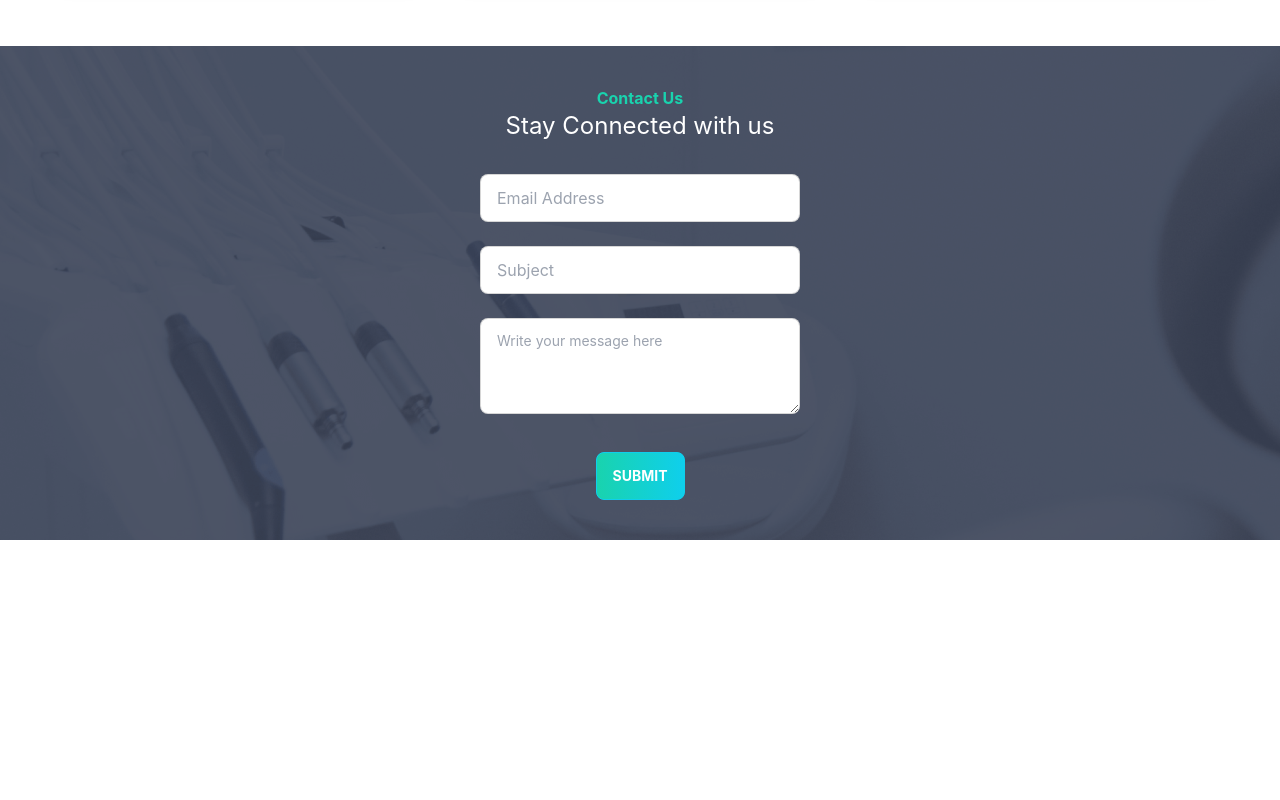
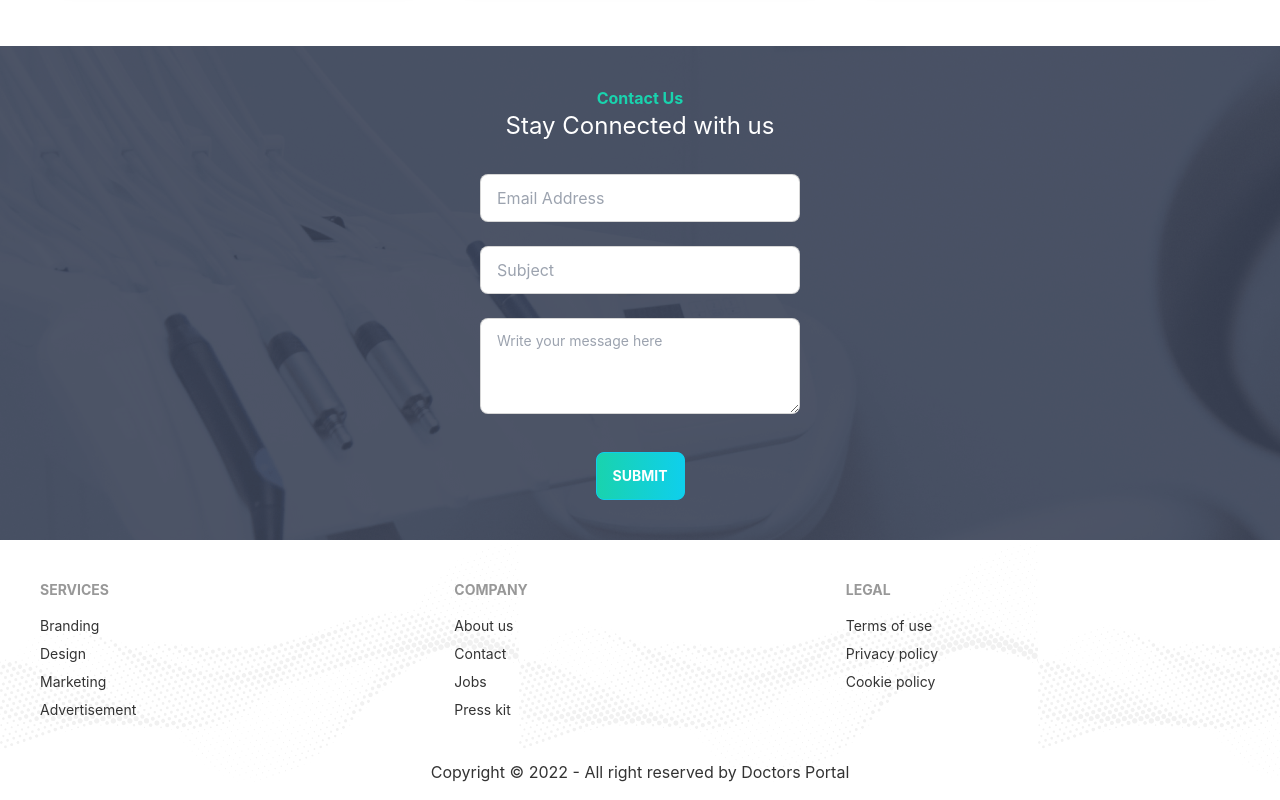
Before and after one commit to Zahid-BM/doctors-portal-client, a React (Create React App) app: page / in a window 1280 px wide. Shown: the part 3330-4130 px from the top of the page. Before the commit the page ends 3950 px from the top, so only its background shows below. Built offline with nearby package versions, Linux system fonts and the light colour scheme.

Commit message:
Alhamdulillah footer done and all homepage done

```diff
--- /dev/null
+++ b/src/pages/Home/Footer.js
@@ -0,0 +1,40 @@
+import React from 'react';
+import footer from '../../assets/images/footer.png';
+
+const Footer = () => {
+    const year = new Date().getFullYear(); /* dynamic year */
+    return (
+        <footer style={{
+            background: `url(${footer})`,
+            backgroundSize: 'contain'
+        }} >
+            <div className="footer p-10">
+                <div>
+                    <span className="footer-title">Services</span>
+                    <a className="link link-hover">Branding</a>
+                    <a className="link link-hover">Design</a>
+                    <a className="link link-hover">Marketing</a>
+                    <a className="link link-hover">Advertisement</a>
+                </div>
+                <div>
+                    <span className="footer-title">Company</span>
+                    <a className="link link-hover">About us</a>
+                    <a className="link link-hover">Contact</a>
+                    <a className="link link-hover">Jobs</a>
+                    <a className="link link-hover">Press kit</a>
+                </div>
+                <div>
+                    <span className="footer-title">Legal</span>
+                    <a className="link link-hover">Terms of use</a>
+                    <a className="link link-hover">Privacy policy</a>
+                    <a className="link link-hover">Cookie policy</a>
+                </div>
+            </div>
+            <div className='text-center mb-4'>
+                <p>Copyright &copy; {year} - All right reserved by Doctors Portal</p>
+            </div>
+        </footer>
+    );
+};
+
+export default Footer;
--- a/src/pages/Home/Home.js
+++ b/src/pages/Home/Home.js
@@ -1,6 +1,7 @@
 import React from 'react';
 import Banner from './Banner';
 import ExceptionalBanner from './ExceptionalBanner';
+import Footer from './Footer';
 import HomeContactForm from './HomeContactForm';
 import HomePageAppointmentBanner from './HomePageAppointmentBanner';
 import Info from './Info';
@@ -17,6 +18,7 @@ const Home = () => {
             <HomePageAppointmentBanner></HomePageAppointmentBanner>
             <Testimonial></Testimonial>
             <HomeContactForm></HomeContactForm>
+            <Footer></Footer>
         </div>
     );
 };
--- a/src/pages/Home/HomeContactForm.js
+++ b/src/pages/Home/HomeContactForm.js
@@ -6,15 +6,15 @@ const HomeContactForm = () => {
         e.preventDefault();
     }
     return (
-        <section style={{ background: `url(${appointment})` }} className='py-10 mb-20'>
+        <section style={{ background: `url(${appointment})` }} className='py-10'>
             <div className=' text-center'>
                 <h1 className='text-secondary font-bold'>Contact Us</h1>
                 <h1 className='text-2xl text-white mb-5'>Stay Connected with us</h1>
                 <form onSubmit={formSubmit}>
-                    <input type="text" placeholder="Email Address" class="input input-bordered w-full max-w-xs my-3" /> <br />
-                    <input type="text" placeholder="Subject" class="input input-bordered w-full max-w-xs my-3" />
+                    <input type="text" placeholder="Email Address" className="input input-bordered w-full max-w-xs my-3" /> <br />
+                    <input type="text" placeholder="Subject" className="input input-bordered w-full max-w-xs my-3" />
                     <br />
-                    <textarea class="textarea textarea-bordered h-24 w-full max-w-xs mt-3 mb-8" placeholder="Write your message here"></textarea> <br />
+                    <textarea className="textarea textarea-bordered h-24 w-full max-w-xs mt-3 mb-8" placeholder="Write your message here"></textarea> <br />
                     <input className='btn btn-primary uppercase font-bold text-white bg-gradient-to-r from-secondary to-primary' type="submit" value="Submit" />
                 </form>
             </div>
--- a/src/pages/Home/InfoCard.js
+++ b/src/pages/Home/InfoCard.js
@@ -2,12 +2,12 @@ import React from 'react';
 
 const InfoCard = ({ img, cardTitle, bgColor }) => {
     return (
-        <div class={`card lg:card-side bg-base-100 shadow-xl text-white ${bgColor}`}>
+        <div className={`card lg:card-side bg-base-100 shadow-xl text-white ${bgColor}`}>
             <figure className='m-4'>
                 <img src={img} alt="Album" />
             </figure>
-            <div class="card-body">
-                <h2 class="card-title">{cardTitle}</h2>
+            <div className="card-body">
+                <h2 className="card-title">{cardTitle}</h2>
                 <p>Click the button to listen on Spotiwhy app.</p>
             </div>
         </div>
--- a/src/pages/shared/Navbar.js
+++ b/src/pages/shared/Navbar.js
@@ -15,10 +15,10 @@ const Navbar = () => {
             <div className="navbar bg-base-100">
                 <div className="navbar-start">
                     <div className="dropdown">
-                        <label tabindex="0" className="btn btn-ghost lg:hidden">
-                            <svg xmlns="http://www.w3.org/2000/svg" className="h-5 w-5" fill="none" viewBox="0 0 24 24" stroke="currentColor"><path stroke-linecap="round" stroke-linejoin="round" stroke-width="2" d="M4 6h16M4 12h8m-8 6h16" /></svg>
+                        <label tabIndex="0" className="btn btn-ghost lg:hidden">
+                            <svg xmlns="http://www.w3.org/2000/svg" className="h-5 w-5" fill="none" viewBox="0 0 24 24" stroke="currentColor"><path strokeLinecap="round" strokeLinejoin="round" strokeWidth="2" d="M4 6h16M4 12h8m-8 6h16" /></svg>
                         </label>
-                        <ul tabindex="0" className="menu menu-compact dropdown-content mt-3 p-2 shadow bg-base-100 rounded-box w-52">
+                        <ul tabIndex="0" className="menu menu-compact dropdown-content mt-3 p-2 shadow bg-base-100 rounded-box w-52">
                             {menuItems}
                         </ul>
                     </div>
```
